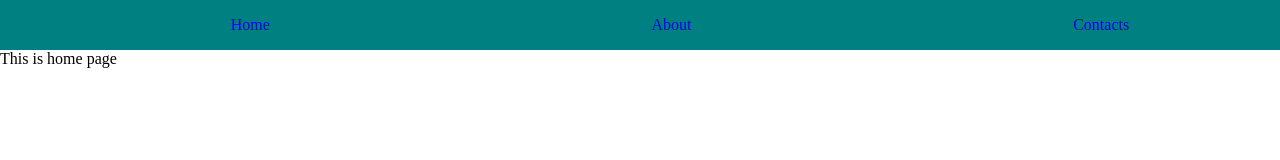
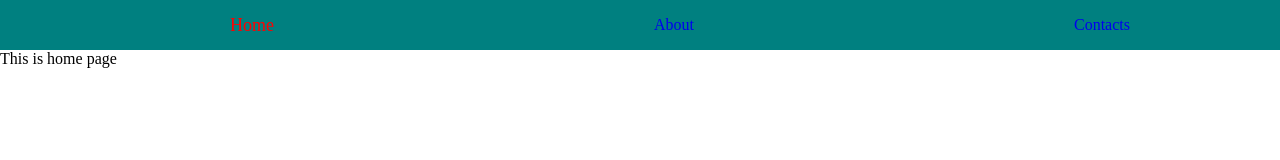
Before and after one commit to Erjankydyrov/router-example, a React (Create React App) app: page / in a window 1280 px wide. Shown: the top 160 px of the page. Built offline with nearby package versions, Linux system fonts and the light colour scheme.

Commit message:
added some news

```diff
--- a/src/App.js
+++ b/src/App.js
@@ -1,4 +1,5 @@
-import { Route, Switch } from 'react-router';
+import { Redirect, Route, Switch } from 'react-router';
+import { NavLink } from 'react-router-dom';
 import './App.css';
 import About from './components/About/About';
 import Contacts from './components/Contacts/Contacts';
@@ -6,18 +7,24 @@ import Home from './components/Home/Home';
 import NotFound from './components/NotFound/NotFound';
 
 function App() {
+
+  const activeLinkStyle = {
+    fontSize: "18px"
+  }
+
   return (
     <div className="App">
       <ul>
-        <li><a href="/">Home</a></li>
-        <li><a href="/about">About</a></li>
-        <li><a href="/contacts">Contacts</a></li>
+        <li><NavLink exact activeClassName="activeLink" activeStyle = {activeLinkStyle} to="/">Home</NavLink></li>
+        <li><NavLink activeClassName="activeLink" activeStyle = {activeLinkStyle} to="/About">About</NavLink></li>
+        <li><NavLink activeClassName="activeLink" activeStyle = {activeLinkStyle} to="/contacts">Contacts</NavLink></li>
       </ul>
       <Switch>
         <Route path="/about" component={About} />
         <Route path="/contacts" component={Contacts} />
         <Route exact path="/" component={Home} />
         <Route path="/" component={NotFound} />
+        {/* <Redirect to="/" /> */}
       </Switch>
     </div>
   );
```
